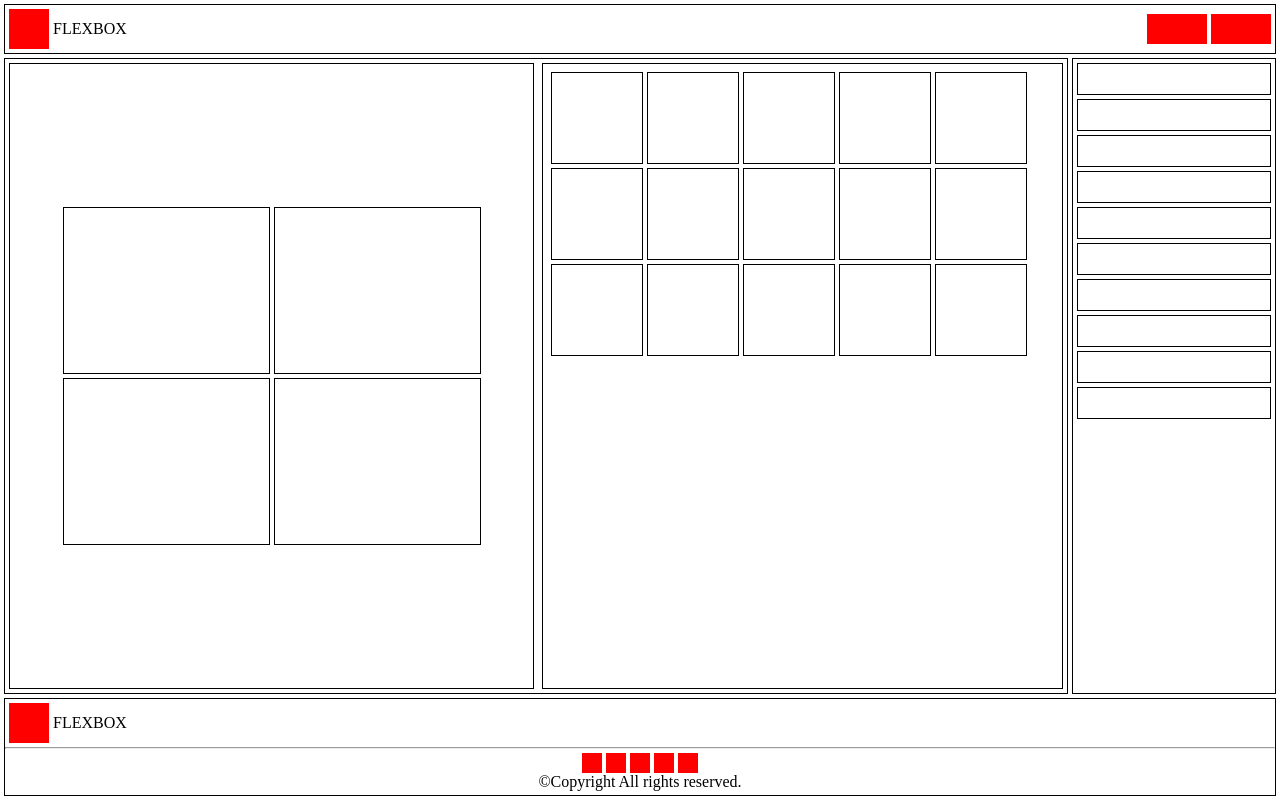
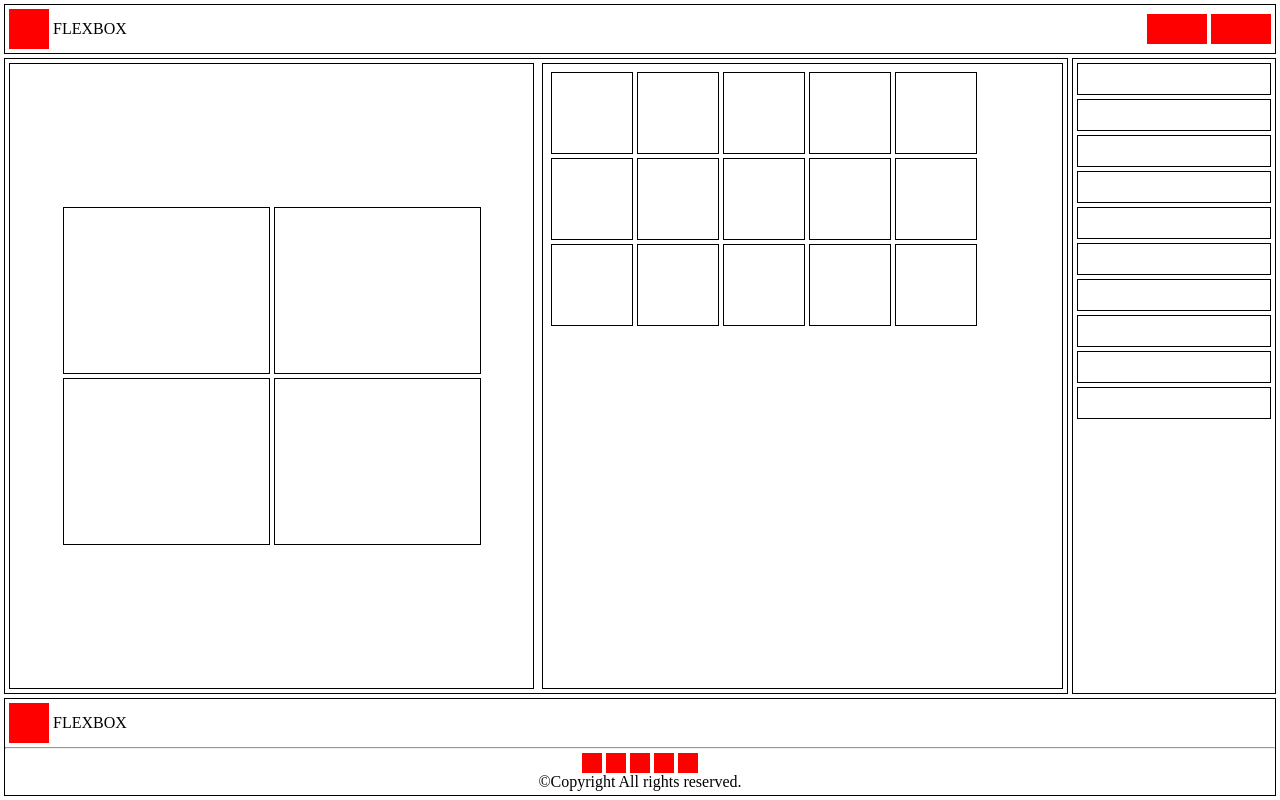
Before and after one commit to MAE10ANGEL/practical-flexbox, a plain HTML site: page FLEXBOX2.html in a window 1280 px wide. Drawn offline with Linux system fonts and the light colour scheme.

Commit message:
added new html

```diff
--- a/FLEXBOX2.html
+++ b/FLEXBOX2.html
@@ -90,8 +90,8 @@
 
         .innerboxes2 {
             border: 1px solid black;
-            height: 90px;
-            width: 90px;
+            height: 80px;
+            width: 80px;
         }
 
         aside {
```
